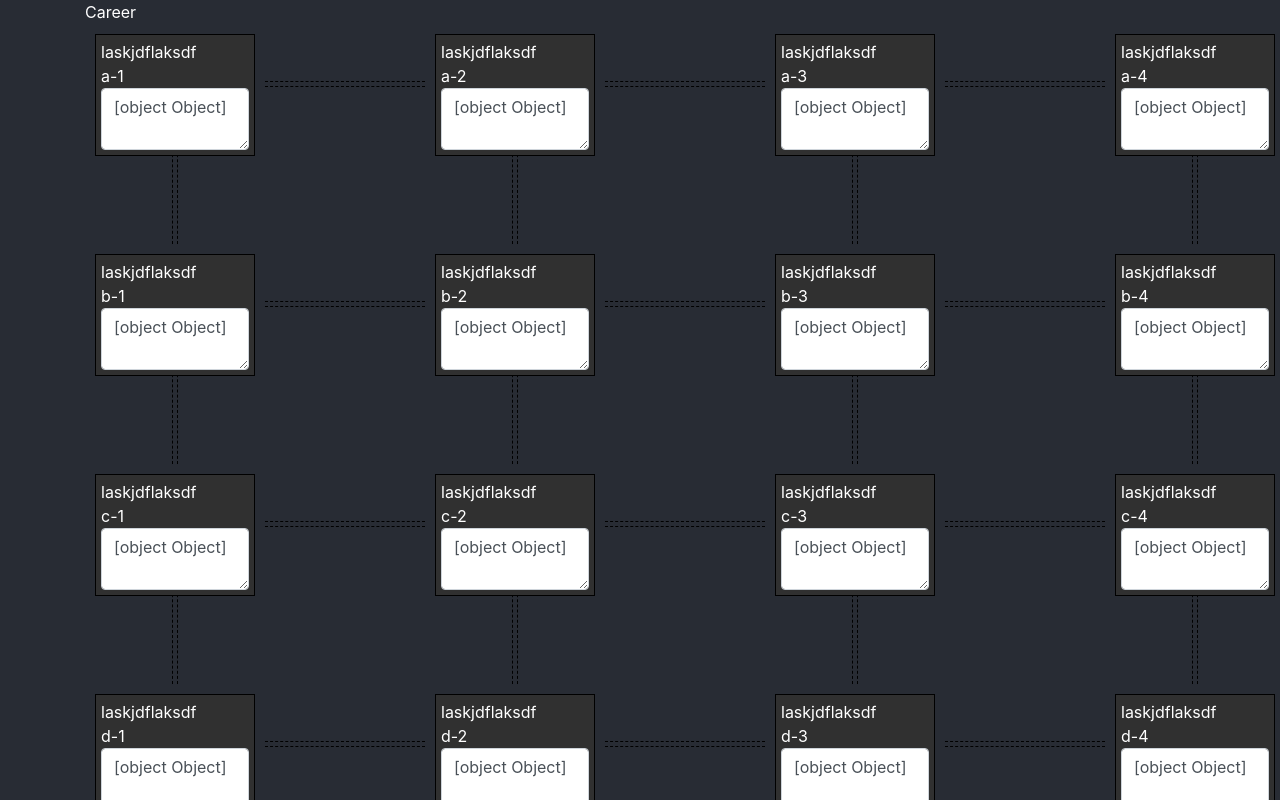
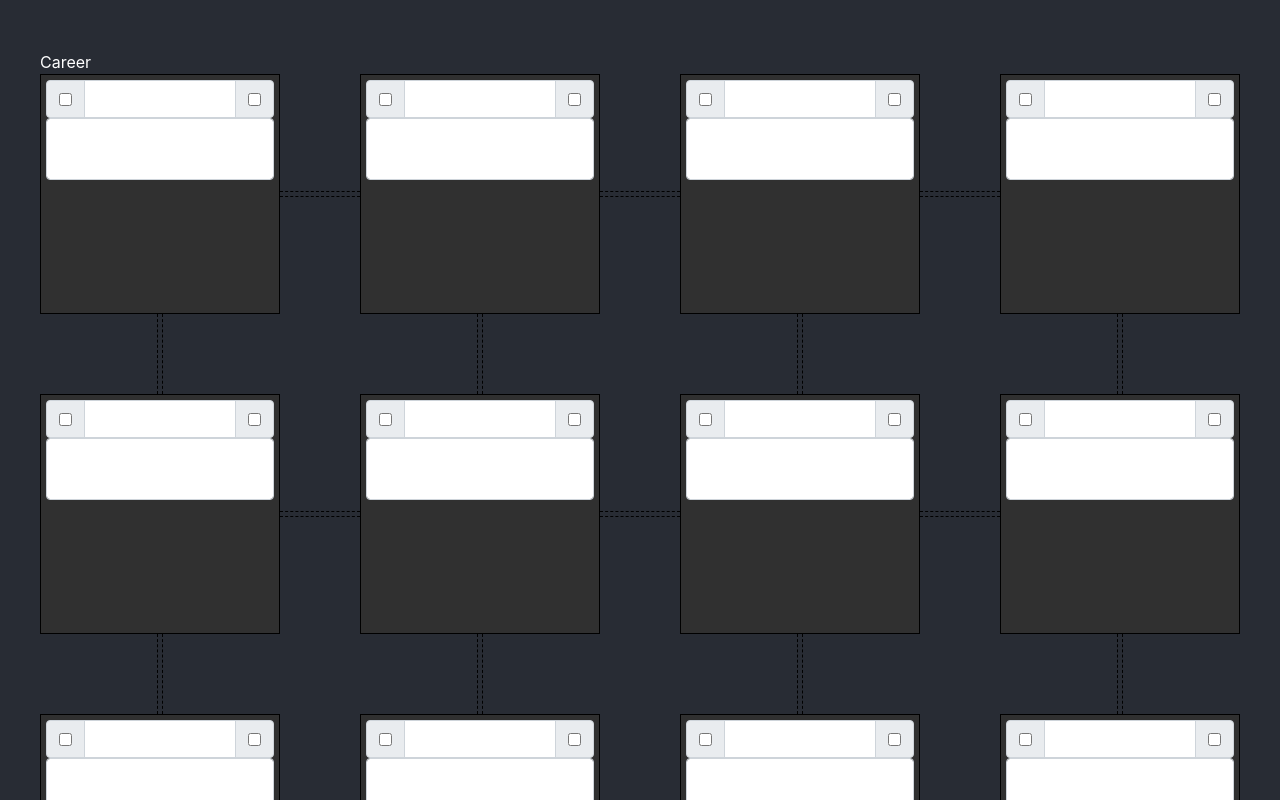
Before and after one commit to Nanyx/gen-spe-mkr, a React (Create React App) app: page / in a window 1280 px wide. Shown: the top 800 px of the page. Built offline with nearby package versions, Linux system fonts and the light colour scheme.

Commit message:
next step

```diff
--- a/src/App.css
+++ b/src/App.css
@@ -2,4 +2,13 @@
   background-color: #282c34;
   color: white;
   min-height: calc(100vh + 50px);
+  width: 100%;
 }
+
+.main-container {
+  width: 1200px;
+  margin-right: auto;
+  margin-left: auto;
+  padding-top: 50px;
+  padding-bottom: 100px;
+}
--- a/src/App.js
+++ b/src/App.js
@@ -9,7 +9,7 @@ export default class extends React.Component {
   render(){
     return (
       <div className="app">
-        <div className="container">
+        <div className="main-container">
           <Info/>
           <Tree/>
         </div>
--- /dev/null
+++ b/src/components/group.js
@@ -0,0 +1,15 @@
+import React from 'react';
+
+export const Container = ({children}) => (
+  <div className="input-group">
+    {children}
+  </div>
+);
+
+export const CheckBlock = ({value, prepend, onChange}) => (
+  <div className={`input-group-${prepend? "prepend":"append"}`}>
+    <div className="input-group-text">
+      <input type="checkbox" checked={value} onChange={(e) => onChange(e.target.checked)}/>
+    </div>
+  </div>
+);
--- a/src/components/line.css
+++ b/src/components/line.css
@@ -8,9 +8,19 @@
   border-top: 1px dashed black;
   height: 6px;
 }
+.line .hor.active {
+  border-top-style: solid;
+  border-bottom-style: solid;
+  background-color: black;
+}
 
 .line .ver {
   width: 6px;
   border-left: 1px dashed black;
   border-right: 1px dashed black;
 }
+.line .ver.active {
+  border-Left-style: solid;
+  border-right-style: solid;
+  background-color: black;
+}
--- a/src/components/line.js
+++ b/src/components/line.js
@@ -1,14 +1,33 @@
 import React from "react";
 import './line.css';
 
-export const HLine = () => (
-  <div className="line d-flex justify-content-center">
-    <div className="align-self-center flex-fill hor"/>
-  </div>
-);
+class Line extends React.Component {
+  constructor(props){
+    super(props);
+    this.state={active: props.active || false}
+  }
 
-export const VLine = () => (
-  <div className="line d-flex justify-content-center">
-    <div className="align-items-stretch ver"></div>
-  </div>
-);
+  onClick = () => {
+    this.setState({active:!this.state.active});
+  }
+}
+
+export class HLine extends Line {
+  render(){
+    return (
+      <div className="line d-flex justify-content-center" onClick={this.onClick}>
+        <div className={`align-self-center flex-fill hor ${this.state.active && "active"}`}/>
+      </div>
+    );
+  }
+}
+
+export class VLine extends Line {
+  render(){
+    return (
+      <div className="line d-flex justify-content-center" onClick={this.onClick}>
+        <div className={`align-items-stretch ver ${this.state.active && "active"}`}></div>
+      </div>
+    );
+  }
+}
--- a/src/components/talent.css
+++ b/src/components/talent.css
@@ -1,5 +1,10 @@
 .talent {
   padding: 5px;
+  background-color: #303030;
+  height: 100%;
   border: 1px solid black;
-  background-color: #303030;
 }
+
+.talent textarea {
+  resize: none;
+}
--- a/src/components/talent.js
+++ b/src/components/talent.js
@@ -1,6 +1,7 @@
 import React from 'react';
 
 import model from '../models/talent';
+import * as Group from './group';
 
 import './talent.css';
 
@@ -8,29 +9,46 @@ export default class extends React.Component {
 
   constructor(props){
     super(props);
-    let init = this.props.talent || new model(this.props.segID);
-
-    init.name=this.props.segID;
-    this.state = {...init};
-    console.log(this.state);
+    this.state = {...(this.props.talent || new model(this.props.segID))};
   }
 
   descChange = (desc) => {
     this.setState({desc});
     //this.props.onChange(talent);
   }
+  nameChange = (name) => {
+    this.setState({name});
+    //
+  }
+  activeChange = (active) => {
+    this.setState({active});
+  }
+  learnedChange = (learned) => {
+    this.setState({learned});
+  }
 
   render(){
+    console.log(this.state);
     return (
       <div className="talent">
-        laskjdflaksdf
-        <div>{this.state.name}</div>
+        <Group.Container>
+          <Group.CheckBlock prepend value={this.state.learned} onChange={this.learnedChange}/>
+          <Name value={this.state.name} onChange={this.nameChange}/>
+          <Group.CheckBlock value={this.state.active} onChange={this.activeChange}/>
+        </Group.Container>
         <Desc value={this.state.desc} onChange={this.descChange}/>
+        <div></div>
       </div>
     );
   }
 }
 
-const Desc = (value, onChange) => (
-  <textarea className="form-control" value={value} onChange={(e) => onChange(e.target.value)} />
+const Name = ({value, onChange}) => (
+  <input className="form-control" value={value} onChange={(e) => onChange(e.target.value)}/>
 );
+
+const Desc = ({value, onChange}) => (
+  <div>
+    <textarea className="form-control desc" value={value} onChange={(e) => onChange(e.target.value)} />
+  </div>
+);
--- a/src/components/tree.js
+++ b/src/components/tree.js
@@ -10,7 +10,7 @@ import * as Line from './line';
 import layout from '../models/tree.json';
 
 export default () => (
-  <Grid className="layout" layout={layout} cols={7} rowHeight={100} width={1200}>
+  <Grid className="layout" layout={layout} cols={15} rowHeight={80} width={1200} margin={[0,0]}>
     {layout.map(segment => {
       return (
         <div key={segment.i}>
--- a/src/models/talent.js
+++ b/src/models/talent.js
@@ -1,6 +1,8 @@
 export default class {
-  name=""
-  desc=""
+  name="";
+  desc="";
+  learned=false;
+  active=false;
   constructor(id){
     this.id = id;
   }
--- a/src/models/tree.json
+++ b/src/models/tree.json
@@ -1,53 +1,55 @@
 [
-  {"i":"a1-a2", "x":1, "y":0, "w":1, "h":1, "static":true},
-  {"i":"a2-a3", "x":3, "y":0, "w":1, "h":1, "static":true},
-  {"i":"a3-a4", "x":5, "y":0, "w":1, "h":1, "static":true},
-  {"i":"a1-b1", "x":0, "y":1, "w":1, "h":1, "static":true},
-  {"i":"a2-b2", "x":2, "y":1, "w":1, "h":1, "static":true},
-  {"i":"a3-b3", "x":4, "y":1, "w":1, "h":1, "static":true},
-  {"i":"a4-b4", "x":6, "y":1, "w":1, "h":1, "static":true},
-  {"i":"b1-b2", "x":1, "y":2, "w":1, "h":1, "static":true},
-  {"i":"b2-b3", "x":3, "y":2, "w":1, "h":1, "static":true},
-  {"i":"b3-b4", "x":5, "y":2, "w":1, "h":1, "static":true},
-  {"i":"b1-c1", "x":0, "y":3, "w":1, "h":1, "static":true},
-  {"i":"b2-c2", "x":2, "y":3, "w":1, "h":1, "static":true},
-  {"i":"b3-c3", "x":4, "y":3, "w":1, "h":1, "static":true},
-  {"i":"b4-c4", "x":6, "y":3, "w":1, "h":1, "static":true},
-  {"i":"c1-c2", "x":1, "y":4, "w":1, "h":1, "static":true},
-  {"i":"c2-c3", "x":3, "y":4, "w":1, "h":1, "static":true},
-  {"i":"c3-c4", "x":5, "y":4, "w":1, "h":1, "static":true},
-  {"i":"c1-d1", "x":0, "y":5, "w":1, "h":1, "static":true},
-  {"i":"c2-d2", "x":2, "y":5, "w":1, "h":1, "static":true},
-  {"i":"c3-d3", "x":4, "y":5, "w":1, "h":1, "static":true},
-  {"i":"c4-d4", "x":6, "y":5, "w":1, "h":1, "static":true},
-  {"i":"d1-d2", "x":1, "y":6, "w":1, "h":1, "static":true},
-  {"i":"d2-d3", "x":3, "y":6, "w":1, "h":1, "static":true},
-  {"i":"d3-d4", "x":5, "y":6, "w":1, "h":1, "static":true},
-  {"i":"d1-e1", "x":0, "y":7, "w":1, "h":1, "static":true},
-  {"i":"d2-e2", "x":2, "y":7, "w":1, "h":1, "static":true},
-  {"i":"d3-e3", "x":4, "y":7, "w":1, "h":1, "static":true},
-  {"i":"d4-e4", "x":6, "y":7, "w":1, "h":1, "static":true},
-  {"i":"e1-e2", "x":1, "y":8, "w":1, "h":1, "static":true},
-  {"i":"e2-e3", "x":3, "y":8, "w":1, "h":1, "static":true},
-  {"i":"e3-e4", "x":5, "y":8, "w":1, "h":1, "static":true},
-  {"i":"a-1", "x":0, "y":0, "w":1, "h":1, "static":true},
-  {"i":"a-2", "x":2, "y":0, "w":1, "h":1, "static":true},
-  {"i":"a-3", "x":4, "y":0, "w":1, "h":1, "static":true},
-  {"i":"a-4", "x":6, "y":0, "w":1, "h":1, "static":true},
-  {"i":"b-1", "x":0, "y":2, "w":1, "h":1, "static":true},
-  {"i":"b-2", "x":2, "y":2, "w":1, "h":1, "static":true},
-  {"i":"b-3", "x":4, "y":2, "w":1, "h":1, "static":true},
-  {"i":"b-4", "x":6, "y":2, "w":1, "h":1, "static":true},
-  {"i":"c-1", "x":0, "y":4, "w":1, "h":1, "static":true},
-  {"i":"c-2", "x":2, "y":4, "w":1, "h":1, "static":true},
-  {"i":"c-3", "x":4, "y":4, "w":1, "h":1, "static":true},
-  {"i":"c-4", "x":6, "y":4, "w":1, "h":1, "static":true},
-  {"i":"d-1", "x":0, "y":6, "w":1, "h":1, "static":true},
-  {"i":"d-2", "x":2, "y":6, "w":1, "h":1, "static":true},
-  {"i":"d-3", "x":4, "y":6, "w":1, "h":1, "static":true},
-  {"i":"d-4", "x":6, "y":6, "w":1, "h":1, "static":true},
-  {"i":"e-1", "x":0, "y":8, "w":1, "h":1, "static":true},
-  {"i":"e-2", "x":2, "y":8, "w":1, "h":1, "static":true},
-  {"i":"e-3", "x":4, "y":8, "w":1, "h":1, "static":true},
-  {"i":"e-4", "x":6, "y":8, "w":1, "h":1, "static":true}
+  {"i":"a1-a2", "x":3, "y":1, "w":1, "h":1, "static":true},
+  {"i":"a2-a3", "x":7, "y":1, "w":1, "h":1, "static":true},
+  {"i":"a3-a4", "x":11, "y":1, "w":1, "h":1, "static":true},
+  {"i":"b1-b2", "x":3, "y":5, "w":1, "h":1, "static":true},
+  {"i":"b2-b3", "x":7, "y":5, "w":1, "h":1, "static":true},
+  {"i":"b3-b4", "x":11, "y":5, "w":1, "h":1, "static":true},
+  {"i":"c1-c2", "x":3, "y":9, "w":1, "h":1, "static":true},
+  {"i":"c2-c3", "x":7, "y":9, "w":1, "h":1, "static":true},
+  {"i":"c3-c4", "x":11, "y":9, "w":1, "h":1, "static":true},
+  {"i":"d1-d2", "x":3, "y":13, "w":1, "h":1, "static":true},
+  {"i":"d2-d3", "x":7, "y":13, "w":1, "h":1, "static":true},
+  {"i":"d3-d4", "x":11, "y":13, "w":1, "h":1, "static":true},
+  {"i":"e1-e2", "x":3, "y":17, "w":1, "h":1, "static":true},
+  {"i":"e2-e3", "x":7, "y":17, "w":1, "h":1, "static":true},
+  {"i":"e3-e4", "x":11, "y":17, "w":1, "h":1, "static":true},
+
+  {"i":"a1-b1", "x":1, "y":3, "w":1, "h":1, "static":true},
+  {"i":"a2-b2", "x":5, "y":3, "w":1, "h":1, "static":true},
+  {"i":"a3-b3", "x":9, "y":3, "w":1, "h":1, "static":true},
+  {"i":"a4-b4", "x":13, "y":3, "w":1, "h":1, "static":true},
+  {"i":"b1-c1", "x":1, "y":7, "w":1, "h":1, "static":true},
+  {"i":"b2-c2", "x":5, "y":7, "w":1, "h":1, "static":true},
+  {"i":"b3-c3", "x":9, "y":7, "w":1, "h":1, "static":true},
+  {"i":"b4-c4", "x":13, "y":7, "w":1, "h":1, "static":true},
+  {"i":"c1-d1", "x":1, "y":11, "w":1, "h":1, "static":true},
+  {"i":"c2-d2", "x":5, "y":11, "w":1, "h":1, "static":true},
+  {"i":"c3-d3", "x":9, "y":11, "w":1, "h":1, "static":true},
+  {"i":"c4-d4", "x":13, "y":11, "w":1, "h":1, "static":true},
+  {"i":"d1-e1", "x":1, "y":15, "w":1, "h":1, "static":true},
+  {"i":"d2-e2", "x":5, "y":15, "w":1, "h":1, "static":true},
+  {"i":"d3-e3", "x":9, "y":15, "w":1, "h":1, "static":true},
+  {"i":"d4-e4", "x":13, "y":15, "w":1, "h":1, "static":true},
+
+  {"i":"a-1", "x":0, "y":0, "w":3, "h":3, "static":true},
+  {"i":"a-2", "x":4, "y":0, "w":3, "h":3, "static":true},
+  {"i":"a-3", "x":8, "y":0, "w":3, "h":3, "static":true},
+  {"i":"a-4", "x":12, "y":0, "w":3, "h":3, "static":true},
+  {"i":"b-1", "x":0, "y":4, "w":3, "h":3, "static":true},
+  {"i":"b-2", "x":4, "y":4, "w":3, "h":3, "static":true},
+  {"i":"b-3", "x":8, "y":4, "w":3, "h":3, "static":true},
+  {"i":"b-4", "x":12, "y":4, "w":3, "h":3, "static":true},
+  {"i":"c-1", "x":0, "y":8, "w":3, "h":3, "static":true},
+  {"i":"c-2", "x":4, "y":8, "w":3, "h":3, "static":true},
+  {"i":"c-3", "x":8, "y":8, "w":3, "h":3, "static":true},
+  {"i":"c-4", "x":12, "y":8, "w":3, "h":3, "static":true},
+  {"i":"d-1", "x":0, "y":12, "w":3, "h":3, "static":true},
+  {"i":"d-2", "x":4, "y":12, "w":3, "h":3, "static":true},
+  {"i":"d-3", "x":8, "y":12, "w":3, "h":3, "static":true},
+  {"i":"d-4", "x":12, "y":12, "w":3, "h":3, "static":true},
+  {"i":"e-1", "x":0, "y":16, "w":3, "h":3, "static":true},
+  {"i":"e-2", "x":4, "y":16, "w":3, "h":3, "static":true},
+  {"i":"e-3", "x":8, "y":16, "w":3, "h":3, "static":true},
+  {"i":"e-4", "x":12, "y":16, "w":3, "h":3, "static":true}
 ]
```
